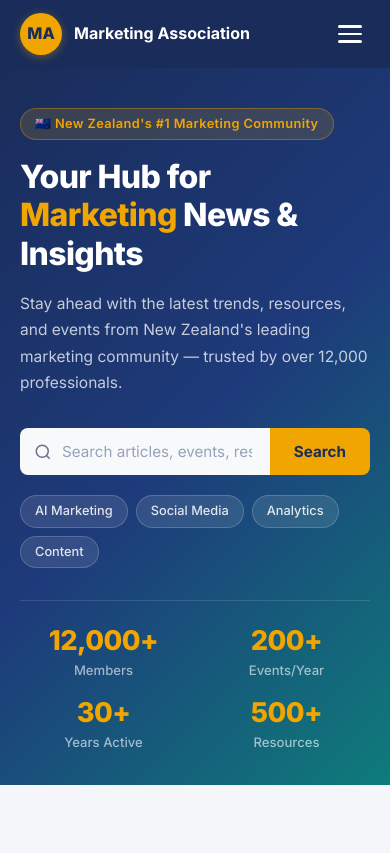
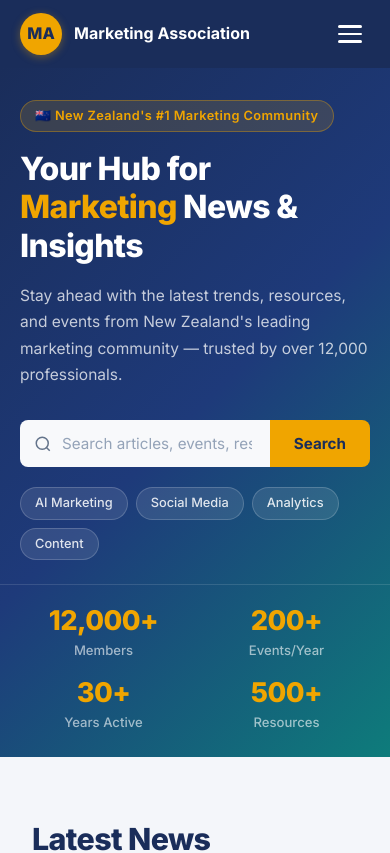
Before and after one commit to arkhajit/mission-0-react, a React (Vite) app: page / in a window 390 px wide. Shown: the top 853 px of the page. Built offline with nearby package versions, Linux system fonts and the light colour scheme.

Commit message:
Fix: truly edge-to-edge layout across all sections
Removed all max-width containers. Hero, News Grid and Footer now
stretch full viewport width with generous side padding (5rem desktop,
2rem tablet, 1.25rem mobile).

```diff
--- a/src/components/Footer.css
+++ b/src/components/Footer.css
@@ -4,9 +4,8 @@
 }
 
 .footer-inner {
-  max-width: 1200px;
-  margin: 0 auto;
-  padding: 4rem 2.5rem 3rem;
+  width: 100%;
+  padding: 4rem 5rem 3rem;
   display: grid;
   grid-template-columns: 2fr 1fr 1fr 1.8fr;
   gap: 3rem;
@@ -98,9 +97,8 @@
 /* Bottom bar */
 .footer-bottom {
   border-top: 1px solid rgba(255,255,255,0.1);
-  max-width: 1200px;
-  margin: 0 auto;
-  padding: 1.25rem 2.5rem;
+  width: 100%;
+  padding: 1.25rem 5rem;
   display: flex;
   justify-content: space-between;
   align-items: center;
@@ -118,11 +116,12 @@
 .footer-bottom-links a:hover { color: var(--white); }
 
 @media (max-width: 1024px) {
-  .footer-inner { grid-template-columns: 1fr 1fr; gap: 2rem; }
+  .footer-inner { grid-template-columns: 1fr 1fr; gap: 2rem; padding: 3rem 2.5rem 2.5rem; }
   .footer-brand { grid-column: 1 / -1; }
   .footer-newsletter { grid-column: 1 / -1; }
   .newsletter-form { flex-direction: row; }
   .newsletter-form input { flex: 1; }
+  .footer-bottom { padding: 1.25rem 2.5rem; }
 }
 
 @media (max-width: 600px) {
--- a/src/components/Hero.css
+++ b/src/components/Hero.css
@@ -1,15 +1,15 @@
 .hero {
   background: linear-gradient(135deg, var(--navy) 0%, #1e3a7a 50%, var(--teal) 100%);
-  padding: 0 2.5rem;
+  padding: 0;
+  width: 100%;
 }
 
 .hero-inner {
-  max-width: 1200px;
-  margin: 0 auto;
-  padding: 4rem 0 3rem;
+  width: 100%;
+  padding: 4rem 5rem 3rem;
   display: grid;
   grid-template-columns: 1fr 1fr;
-  gap: 3rem;
+  gap: 4rem;
   align-items: center;
 }
 
@@ -137,9 +137,8 @@
 /* Stats bar */
 .hero-stats {
   border-top: 1px solid rgba(255,255,255,0.12);
-  max-width: 1200px;
-  margin: 0 auto;
-  padding: 1.5rem 0 2rem;
+  width: 100%;
+  padding: 1.5rem 5rem 2rem;
   display: grid;
   grid-template-columns: repeat(4, 1fr);
   gap: 1rem;
@@ -162,14 +161,14 @@
 }
 
 @media (max-width: 900px) {
-  .hero-inner { grid-template-columns: 1fr; gap: 2rem; padding: 2.5rem 0 2rem; }
+  .hero-inner { grid-template-columns: 1fr; gap: 2rem; padding: 2.5rem 2rem 2rem; }
   .hero-image { display: none; }
-  .hero-stats { grid-template-columns: repeat(2, 1fr); }
+  .hero-stats { grid-template-columns: repeat(2, 1fr); padding: 1.5rem 2rem 2rem; }
   .search-bar { max-width: 100%; }
 }
 
 @media (max-width: 600px) {
-  .hero { padding: 0 1.25rem; }
-  .hero-stats { grid-template-columns: repeat(2, 1fr); }
+  .hero-inner { padding: 2rem 1.25rem 1.5rem; }
+  .hero-stats { padding: 1.25rem 1.25rem 1.5rem; grid-template-columns: repeat(2, 1fr); }
   .hero-text p { font-size: 0.97rem; }
 }
--- a/src/components/NewsGrid.css
+++ b/src/components/NewsGrid.css
@@ -1,6 +1,6 @@
-.news-section { padding: 4rem 0 5rem; }
+.news-section { padding: 4rem 0 5rem; width: 100%; }
 
-.container { max-width: 1200px; margin: 0 auto; padding: 0 2.5rem; }
+.container { width: 100%; padding: 0 5rem; }
 
 /* Section header */
 .section-header {
@@ -127,3 +127,6 @@
   .container { padding: 0 1.25rem; }
   .section-header { flex-direction: column; align-items: flex-start; }
 }
+@media (max-width: 900px) {
+  .container { padding: 0 2rem; }
+}
```
